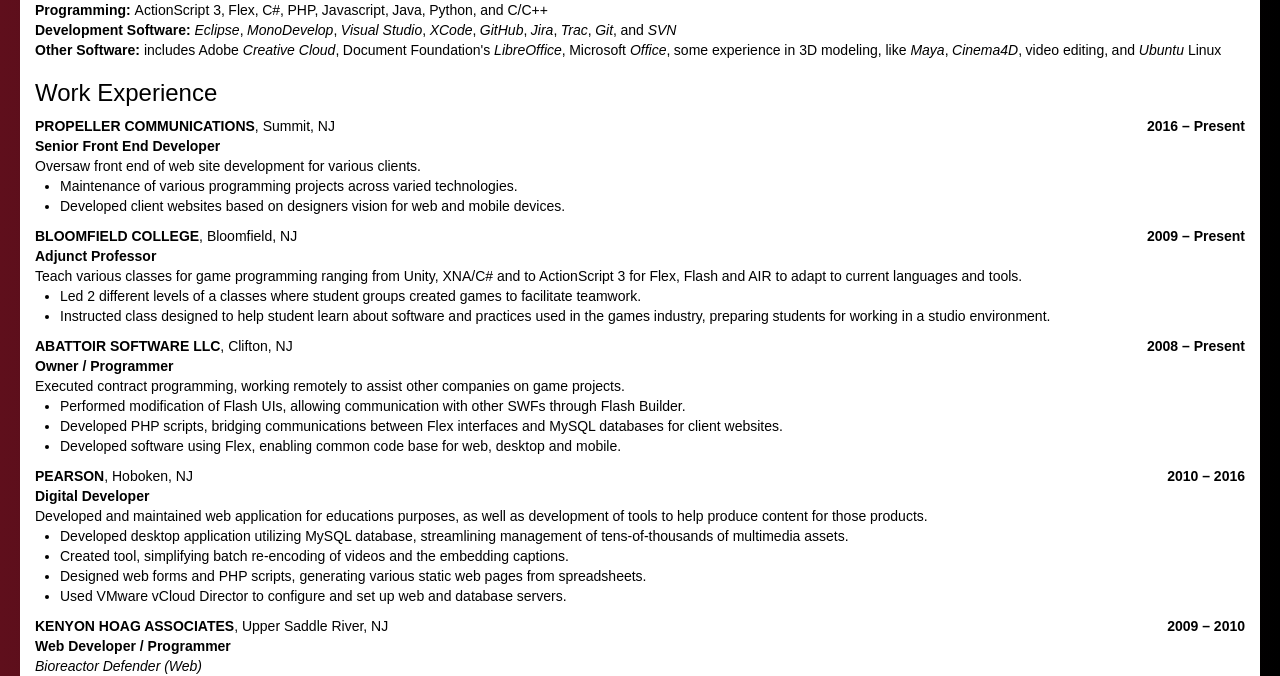
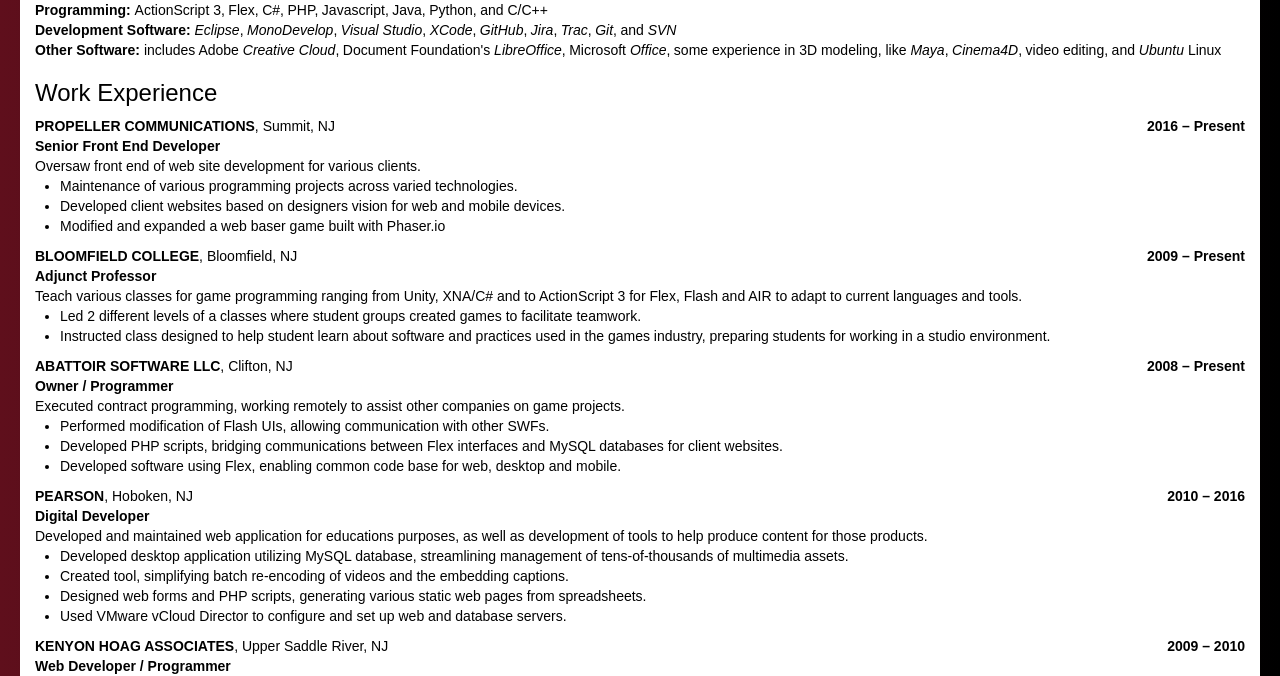
Before and after one commit to Abattoir-Software/Website, a PHP site: page /resume.php in a window 1280 px wide. Shown: the part 500-1176 px from the top of the page. Run offline with PHP 8.4, Linux system fonts and the light colour scheme; some libraries are stand-ins or nearby versions.

Commit message:
Added info about front end dev position

```diff
--- a/resume.php
+++ b/resume.php
@@ -133,7 +133,8 @@
 	new WorkExperience("PROPELLER COMMUNICATIONS","Summit, NJ","2016 – Present","Senior Front End Developer","Oversaw front end of web site development for various clients.",
 		array(
 			"Maintenance of various programming projects across varied technologies.",
-			"Developed client websites based on designers vision for web and mobile devices."
+			"Developed client websites based on designers vision for web and mobile devices.",
+			"Modified and expanded a web baser game built with Phaser.io"
 		)
 	),
 
@@ -146,7 +147,7 @@
 
 	new WorkExperience("ABATTOIR SOFTWARE LLC","Clifton, NJ","2008 – Present","Owner / Programmer","Executed contract programming, working remotely to assist other companies on game projects.",
 		array(
-			"Performed modification of Flash UIs, allowing communication with other SWFs through Flash Builder.",
+			"Performed modification of Flash UIs, allowing communication with other SWFs.",
 			"Developed PHP scripts, bridging communications between Flex interfaces and MySQL databases for client websites.",
 			"Developed software using Flex, enabling common code base for web, desktop and mobile."
 		)
```
Also changed, not shown: 2 other files.
